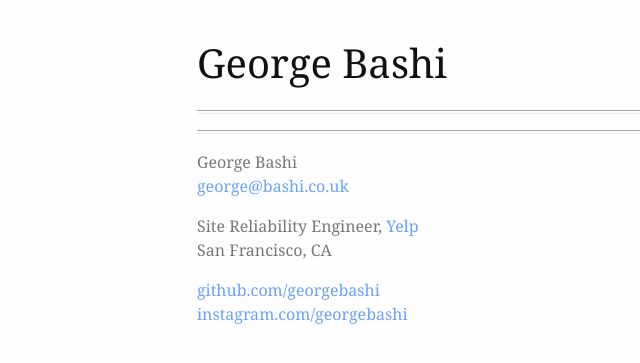
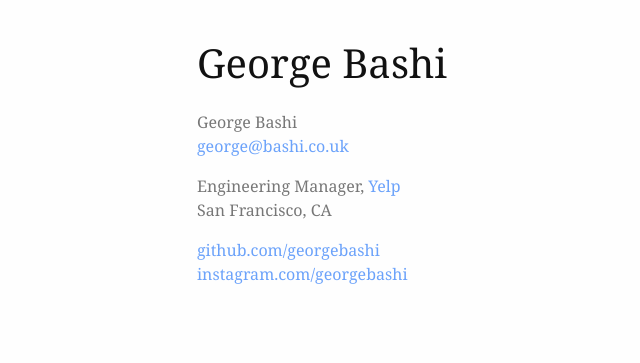
Before and after one commit to georgebashi/georgebashi.github.com, a Jekyll site: the page built from index.md, in a window 1280 px wide. Shown: the top 363 px of the page, without its empty margins (107-747 px from the left). Built offline with Jekyll 4.4.1, drawn with Linux system fonts in a browser that asks for light colours.

Commit message:
update job title, remove hrs

```diff
--- a/_layouts/post.html
+++ b/_layouts/post.html
@@ -19,11 +19,7 @@
         <h1>George Bashi</h1>
     </header>
 
-    <hr />
-
     {{ content }}
-
-    <hr />
 
     <footer itemscope itemtype="http://schema.org/Person">
         <p>
@@ -32,7 +28,7 @@
         </p>
 
         <p>
-            <span itemprop="jobTitle">Site Reliability Engineer</span>,
+            <span itemprop="jobTitle">Engineering Manager</span>,
             <span itemprop="worksFor" itemscope itemtype="http://schema.org/Organization"><a href='http://www.yelp.com/' itemprop="url"><span itemprop="name">Yelp</span></a></span><br />
 	    <span itemprop="address" itemscope itemtype="http://schema.org/PostalAddress"><span itemprop="addressLocality">San Francisco</span>, <span itemprop="addressRegion">CA</span></span>
         </p>
```
